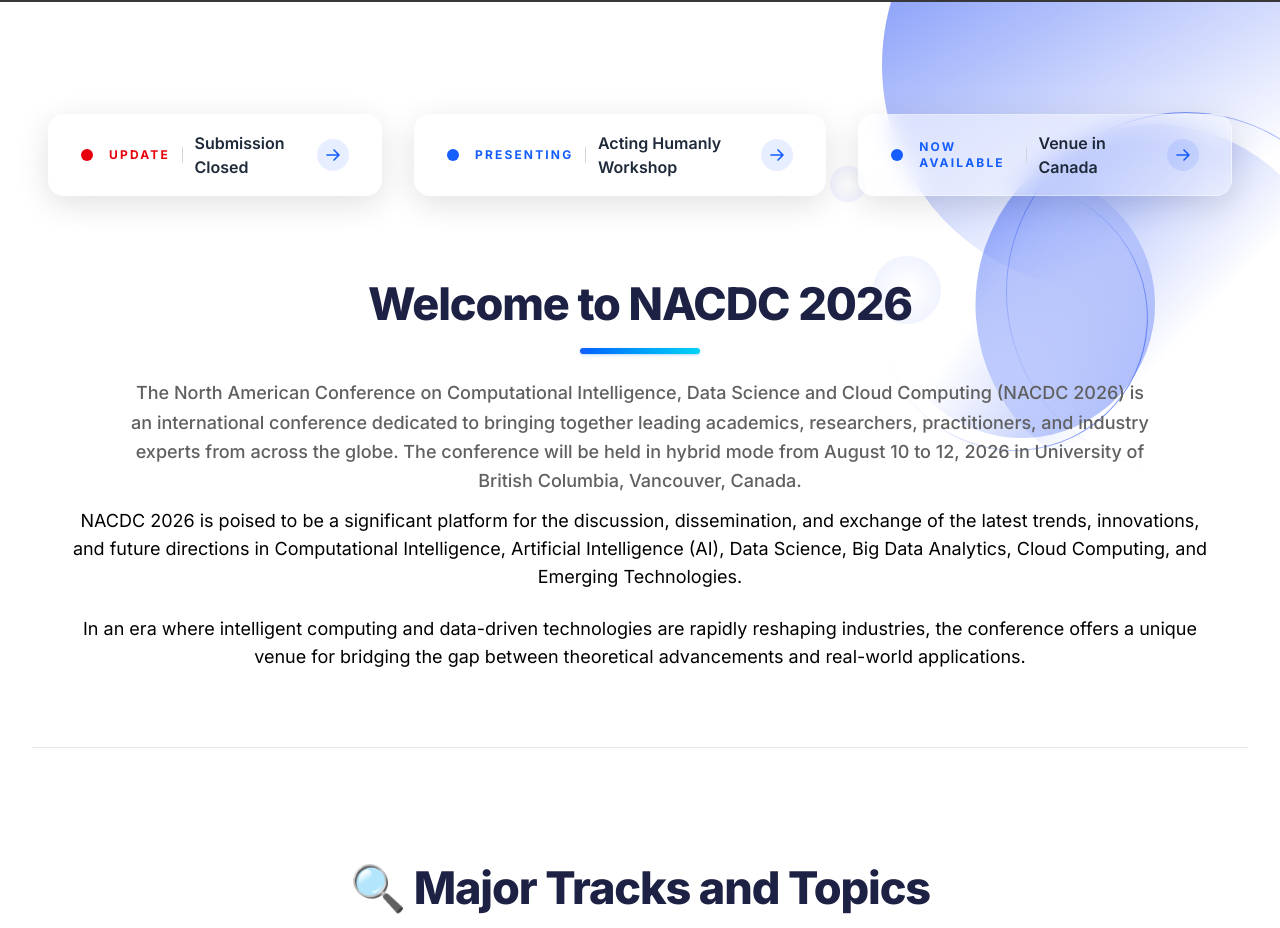
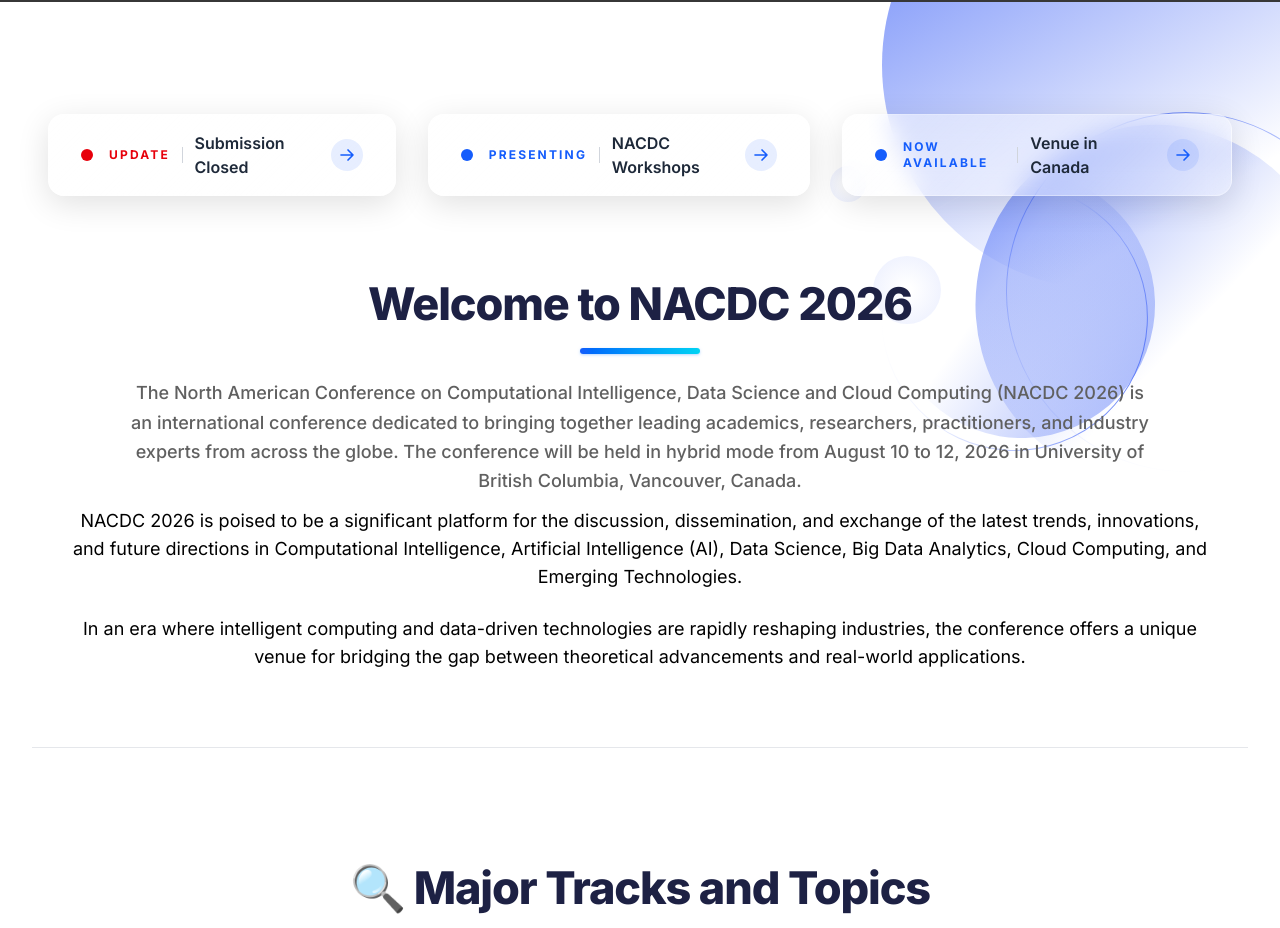
Before and after one commit to KartikTulsian/iemnacdc, a Next.js app: page / in a window 1280 px wide. Shown: the part 798-1726 px from the top of the page. Built offline with nearby package versions, Linux system fonts and the light colour scheme; grey boxes are pictures that could not be loaded.

Commit message:
update in workshops

```diff
--- a/src/components/Common/Announcement.tsx
+++ b/src/components/Common/Announcement.tsx
@@ -51,7 +51,7 @@
                         <span className="text-xs font-bold uppercase tracking-[0.18em] text-blue-600">Presenting</span>
                         <span className="hidden sm:block w-px h-4 bg-gray-300"></span>
                         <span className="text-base font-semibold text-gray-800 group-hover:text-blue-700 transition-colors duration-200">
-                            Acting Humanly Workshop
+                            NACDC Workshops
                         </span>
                     </span>
                 </div>
```
